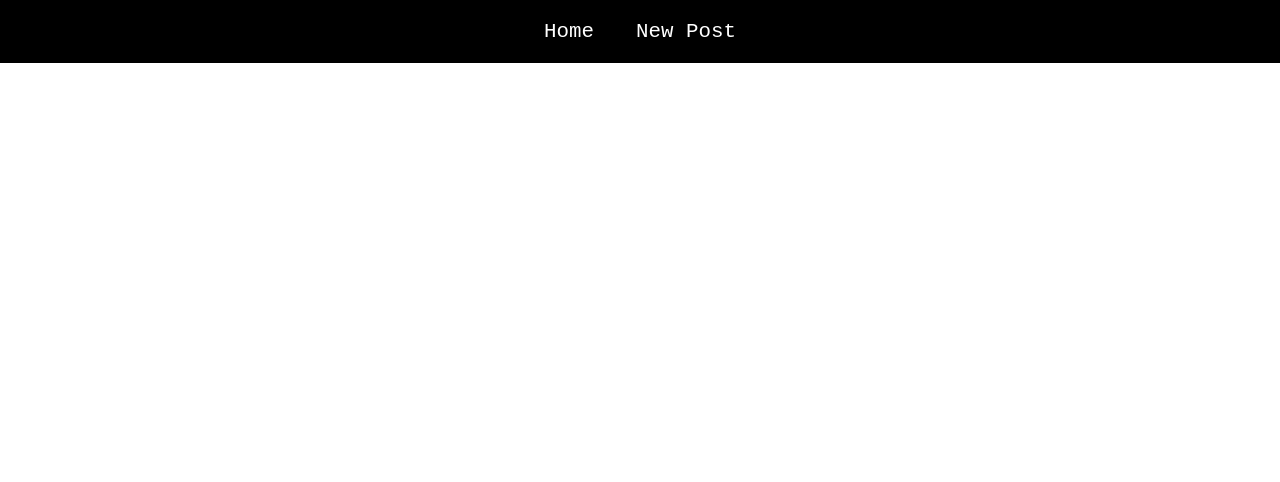
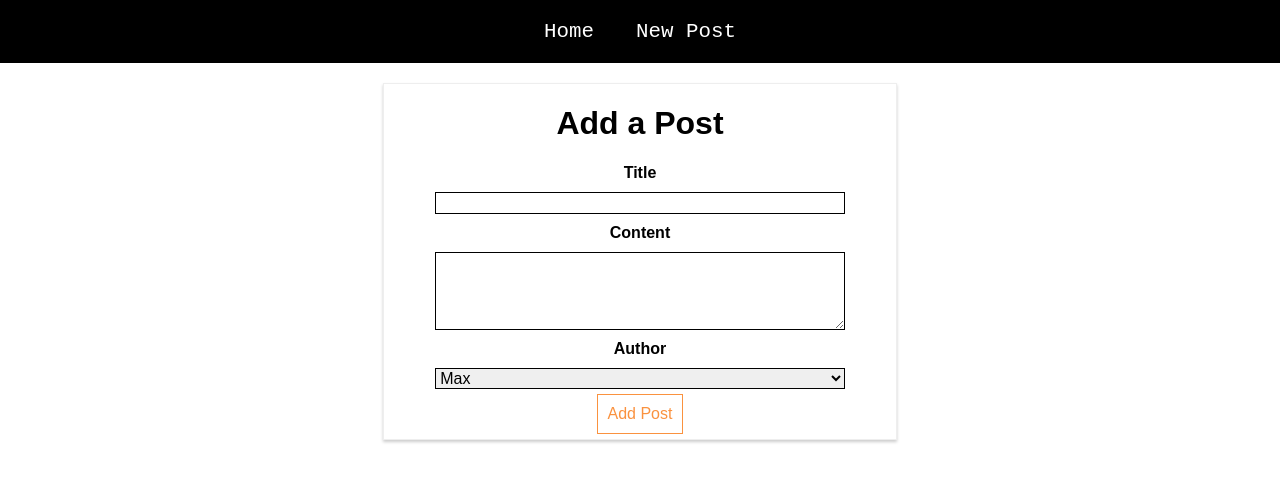
Before and after one commit to caraujo07/react-web, a React (Create React App) app: page /new-post in a window 1280 px wide. Shown: the top 482 px of the page. Built offline with nearby package versions, Linux system fonts and the light colour scheme.

Commit message:
Trocando de paginas sem recarregar o browser

```diff
--- a/src/containers/Blog/Blog.css
+++ b/src/containers/Blog/Blog.css
@@ -16,7 +16,7 @@
 .Blog a {
     text-decoration: none;
     color: #FFF;
-    padding: 10px;
+    padding: 17px 10px;
     border: 1px solid black;
     transition: .3s ease-out;
     font-family: monospace;
@@ -26,5 +26,5 @@
 .Blog a:hover,
 .Blog a:active {
     color: #fa923f;
-    border-bottom: 2px solid #fa923f;
+    border-bottom: 3px solid #fa923f;
 }
--- a/src/containers/Blog/Blog.js
+++ b/src/containers/Blog/Blog.js
@@ -1,10 +1,9 @@
 import React, { Component } from 'react';
-// import axios from 'axios';
-import axios from '../../axios';
-import { Route } from 'react-router-dom';
+import { Route, Link } from 'react-router-dom';
 
 import './Blog.css';
 import Posts from './Posts/Posts';
+import NewPost from './NewPost/NewPost';
 
 class Blog extends Component {
 
@@ -15,12 +14,18 @@
                 <header>
                     <nav>
                         <ul>
-                            <li><a href="/">Home</a></li>
-                            <li><a href="/new-post">New Post</a></li>
+                            <li><Link to="/">Home</Link></li>
+                            <li><Link to={{
+                                pathname: '/new-post',
+                                hash: '#submit',
+                                search: '?quick-submit=true'
+                            }}>New Post</Link></li>
                         </ul>
                     </nav>
                 </header>
-                <Route path="/" exact render={() => <h1>Home</h1>}/>
+                {/* <Route path="/" exact render={() => <h1>Home</h1>}/> */}
+                <Route path="/" exact component={Posts} />
+                <Route path="/new-post" component={NewPost} />
             </div>
         );
     }
--- a/src/containers/Blog/NewPost/NewPost.css
+++ b/src/containers/Blog/NewPost/NewPost.css
@@ -40,3 +40,9 @@
     color: white;
     background-color: #fa923f;
 }
+
+@media (min-width: 999px) {
+    .NewPost {
+        width: 40%;
+    }
+}
--- a/src/containers/Blog/NewPost/NewPost.js
+++ b/src/containers/Blog/NewPost/NewPost.js
@@ -8,6 +8,10 @@
         title: '',
         content: '',
         author: 'Max'
+    }
+
+    componentDidMount () {
+        console.log(this.props);
     }
 
     postDataHandler = () => {
--- a/src/containers/Blog/Posts/Posts.js
+++ b/src/containers/Blog/Posts/Posts.js
@@ -11,6 +11,7 @@
   }
 
   componentDidMount() {
+    console.log(this.props);
     axios.get('/posts')
     .then(response => {
         const posts = response.data.slice(0, 4);
```
